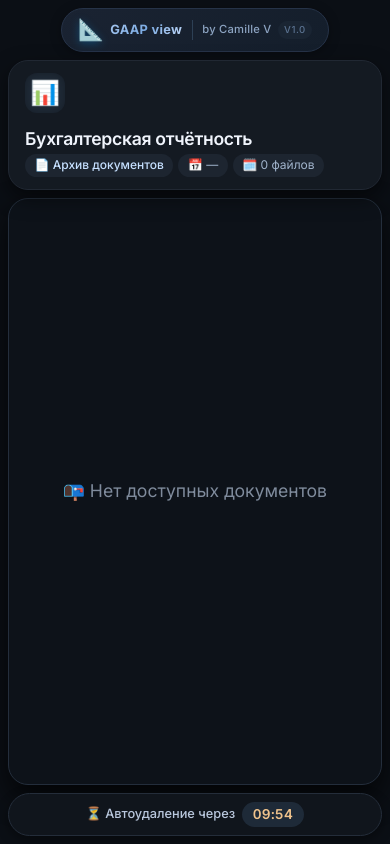
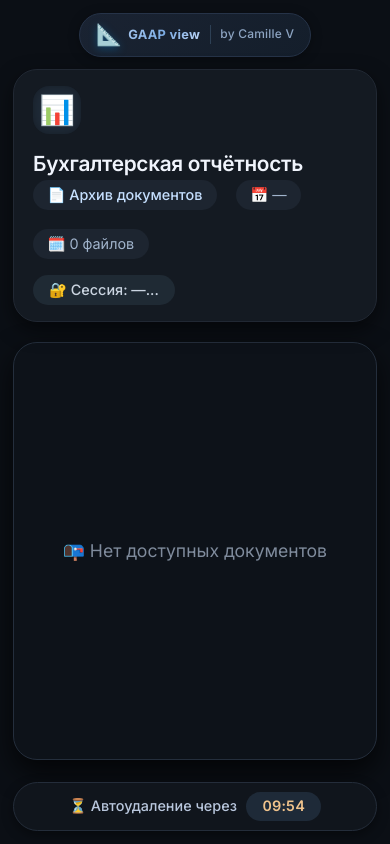
Before and after one commit to champselyseee/msfo, a FastAPI app: template templates/viewer.html in a window 390 px wide. Run offline with FastAPI, Linux system fonts and the light colour scheme; the template is opened without the code that fills it, so the values that code supplies are empty.

Commit message:
Update viewer.html

```diff
--- a/templates/viewer.html
+++ b/templates/viewer.html
@@ -19,7 +19,6 @@
       background: #0b0f15;
       color: #e4e8ee;
       height: 100vh;
-      height: 100dvh;
       display: flex;
       flex-direction: column;
       padding: 1.25rem;
@@ -33,7 +32,6 @@
       display: flex;
       align-items: center;
       justify-content: center;
-      gap: 0.5rem;
       flex-shrink: 0;
     }
 
@@ -78,18 +76,6 @@
       letter-spacing: 0.2px;
     }
 
-    .brand-version {
-      font-size: 0.7rem;
-      color: #5a7290;
-      background: #1a2533;
-      padding: 0.2rem 0.5rem;
-      border-radius: 1rem;
-      font-weight: 500;
-      letter-spacing: 0.5px;
-      text-transform: uppercase;
-    }
-
-    /* ========== ОСНОВНОЙ ИНТЕРФЕЙС ========== */
     .dashboard {
       display: flex;
       flex-direction: column;
@@ -110,7 +96,6 @@
       gap: 1rem;
       box-shadow: 0 8px 20px rgba(0, 0, 0, 0.5);
       backdrop-filter: blur(4px);
-      flex-shrink: 0;
     }
 
     .company-block {
@@ -131,14 +116,12 @@
       font-size: 1.8rem;
       color: #b0c7e9;
       box-shadow: inset 0 0 10px rgba(0,0,0,0.3);
-      flex-shrink: 0;
     }
 
     .company-details {
       display: flex;
       flex-direction: column;
       gap: 0.15rem;
-      min-width: 0;
     }
 
     .company-name {
@@ -146,15 +129,12 @@
       font-size: 1.3rem;
       letter-spacing: -0.3px;
       color: #f0f4fc;
-      white-space: nowrap;
-      overflow: hidden;
-      text-overflow: ellipsis;
     }
 
     .doc-meta {
       display: flex;
       flex-wrap: wrap;
-      gap: 0.5rem;
+      gap: 1.2rem;
       align-items: center;
       color: #a1b4cc;
       font-size: 0.9rem;
@@ -168,7 +148,6 @@
       padding: 0.3rem 0.9rem;
       border-radius: 2rem;
       white-space: nowrap;
-      font-size: 0.85rem;
     }
 
     .doc-type-badge {
@@ -187,7 +166,6 @@
       align-items: center;
       gap: 0.25rem;
       font-size: 0.9rem;
-      white-space: nowrap;
     }
 
     .viewer-layout {
@@ -261,7 +239,6 @@
     .file-icon {
       font-size: 1.2rem;
       opacity: 0.85;
-      flex-shrink: 0;
     }
 
     .pdf-container {
@@ -295,7 +272,7 @@
       font-size: 0.9rem;
       font-weight: 500;
       color: #b9c7dd;
-      flex-shrink: 0;
+      margin-top: 0.1rem;
       box-shadow: 0 4px 12px rgba(0,0,0,0.4);
     }
 
@@ -329,16 +306,10 @@
       padding: 2rem;
     }
 
-    /* ========== МОБИЛЬНАЯ ВЕРСИЯ ========== */
     @media (max-width: 700px) {
       body {
-        padding: 0.5rem;
-        gap: 0.5rem;
-        height: 100dvh;
-      }
-
-      .dashboard {
-        gap: 0.5rem;
+        padding: 0.8rem;
+        gap: 0.8rem;
       }
 
       .brand-content {
@@ -351,193 +322,35 @@
       }
 
       .brand-author {
-        font-size: 0.7rem;
-      }
-
-      .brand-version {
-        font-size: 0.6rem;
-        padding: 0.15rem 0.4rem;
+        font-size: 0.75rem;
       }
 
       .info-card {
-        flex-direction: row;
-        align-items: center;
-        padding: 0.75rem 1rem;
-        gap: 0.5rem;
-        border-radius: 1.25rem;
-      }
-
-      .company-icon {
-        width: 2.5rem;
-        height: 2.5rem;
-        font-size: 1.5rem;
-        border-radius: 0.75rem;
-      }
-
-      .company-name {
-        font-size: 1.1rem;
-      }
-
-      .doc-meta {
-        gap: 0.3rem;
-      }
-
-      .doc-meta span {
-        padding: 0.2rem 0.6rem;
-        font-size: 0.75rem;
-      }
-
-      .extra-field {
-        display: none;
+        flex-direction: column;
+        align-items: flex-start;
+        padding: 1rem 1.2rem;
       }
 
       .viewer-layout {
         flex-direction: column;
-        gap: 0.5rem;
-        flex: 1;
       }
 
       .file-panel {
         width: 100%;
-        max-height: none;
+        max-height: 150px;
         flex-shrink: 0;
-        padding: 0.75rem;
-        border-radius: 1.25rem;
-        flex-direction: column;
-        gap: 0.5rem;
-      }
-
-      .panel-title {
-        font-size: 0.75rem;
-        padding: 0 0.3rem;
-        margin-bottom: 0;
       }
 
       .file-list {
         flex-direction: row;
-        flex-wrap: nowrap;
-        gap: 0.4rem;
-        overflow-x: auto;
-        overflow-y: hidden;
-        padding-bottom: 0.25rem;
-        -webkit-overflow-scrolling: touch;
-        scrollbar-width: none;
-      }
-
-      .file-list::-webkit-scrollbar {
-        display: none;
+        flex-wrap: wrap;
+        gap: 0.5rem;
       }
 
       .file-item {
-        flex: 0 0 auto;
+        flex: 1 1 auto;
         white-space: nowrap;
-        padding: 0.6rem 0.8rem;
-        font-size: 0.8rem;
-        border-radius: 0.75rem;
-        min-width: fit-content;
-      }
-
-      .pdf-container {
-        flex: 1;
-        border-radius: 1.25rem;
-        min-height: 0;
-      }
-
-      .timer-bar {
-        padding: 0.5rem 1rem;
-        font-size: 0.8rem;
-        border-radius: 1.5rem;
-        gap: 0.4rem;
-      }
-
-      .timer-value {
-        padding: 0.2rem 0.7rem;
-        font-size: 0.85rem;
-      }
-
-      .delete-warning {
-        font-size: 0.7rem;
-        margin-left: 0.3rem;
-      }
-    }
-
-    @media (max-width: 380px) {
-      body {
-        padding: 0.35rem;
-        gap: 0.35rem;
-      }
-
-      .brand-content {
-        padding: 0.3rem 0.8rem;
-      }
-
-      .brand-text {
-        font-size: 0.7rem;
-      }
-
-      .brand-author {
-        font-size: 0.65rem;
-      }
-
-      .info-card {
-        padding: 0.6rem 0.8rem;
-        border-radius: 1rem;
-      }
-
-      .company-icon {
-        width: 2.2rem;
-        height: 2.2rem;
-        font-size: 1.2rem;
-      }
-
-      .company-name {
-        font-size: 1rem;
-      }
-
-      .doc-meta span {
-        padding: 0.15rem 0.5rem;
-        font-size: 0.7rem;
-      }
-
-      .file-panel {
-        padding: 0.6rem;
-        border-radius: 1rem;
-      }
-
-      .file-item {
-        padding: 0.5rem 0.7rem;
-        font-size: 0.75rem;
-      }
-
-      .pdf-container {
-        border-radius: 1rem;
-      }
-
-      .timer-bar {
-        padding: 0.4rem 0.8rem;
-        font-size: 0.75rem;
-      }
-    }
-
-    @media (max-width: 850px) and (orientation: landscape) {
-      .viewer-layout {
-        flex-direction: row;
-      }
-
-      .file-panel {
-        width: 180px;
-        max-height: 100%;
-      }
-
-      .file-list {
-        flex-direction: column;
-        overflow-x: hidden;
-        overflow-y: auto;
-      }
-
-      .file-item {
-        white-space: normal;
-        flex: 0 0 auto;
+        padding: 0.6rem 0.9rem;
       }
     }
   </style>
@@ -550,7 +363,6 @@
       <span class="brand-text">GAAP view</span>
       <span class="brand-divider"></span>
       <span class="brand-author">by Camille V</span>
-      <span class="brand-version">v1.0</span>
     </div>
   </div>
 
@@ -578,7 +390,7 @@
       {% if files|length > 1 %}
       <!-- Левая панель (показываем только если файлов больше одного) -->
       <div class="file-panel">
-        <div class="panel-title">📁 Документы</div>
+        <div class="panel-title">📁 Документы архива</div>
         <div class="file-list" id="fileList">
           {% for file in files %}
           <div class="file-item {% if loop.index0 == default_file %}active{% endif %}"
@@ -605,8 +417,7 @@
         <iframe id="fileViewer"
                 class="pdf-viewer"
                 src="/open/{{ session }}/{{ default_file }}"
-                title="Просмотр документа"
-                sandbox="allow-scripts allow-same-origin allow-forms">
+                title="Просмотр документа">
         </iframe>
         {% else %}
         <div class="empty-state">
@@ -694,12 +505,12 @@
           timerInterval = null;
         }
 
-        // Показать сообщение в просмотрщике
+        // Опционально: показать сообщение в просмотрщике
         if (fileViewerEl) {
           fileViewerEl.srcdoc = `
             <html>
-              <body style="background:#0d1219;color:#7f8b9c;display:flex;align-items:center;justify-content:center;height:100vh;font-family:Inter,sans-serif;margin:0;">
-                <div style="text-align:center;padding:1rem;">
+              <body style="background:#0d1219;color:#7f8b9c;display:flex;align-items:center;justify-content:center;height:100vh;font-family:Inter,sans-serif;">
+                <div style="text-align:center">
                   <div style="font-size:3rem;margin-bottom:1rem">⏰</div>
                   <div style="font-size:1.2rem">Сессия истекла</div>
                   <div style="font-size:0.9rem;margin-top:0.5rem;color:#f28b82">Файлы автоматически удалены</div>
@@ -747,15 +558,6 @@
         });
         if (clickedElement) {
           clickedElement.classList.add('active');
-
-          // Скроллим к выбранному файлу на мобильных
-          if (window.innerWidth <= 700) {
-            clickedElement.scrollIntoView({
-              behavior: 'smooth',
-              block: 'nearest',
-              inline: 'center'
-            });
-          }
         }
       }
 
@@ -769,12 +571,6 @@
             if (!isNaN(fileIndex) && fileUrl) {
               switchFile(fileIndex, fileUrl, this);
             }
-          });
-
-          // Поддержка тач-событий для мобильных
-          item.addEventListener('touchend', function(e) {
-            e.preventDefault();
-            this.click();
           });
         });
       }
@@ -800,7 +596,7 @@
         updateTimerDisplay();
         startTimer();
 
-        console.log(`GAAP view • Сессия ${sessionId} активна. Файлов: ${files.length}`);
+        console.log(`Сессия ${sessionId} активна. Файлов: ${files.length}`);
       }
 
       // Очистка при уходе со страницы
```
